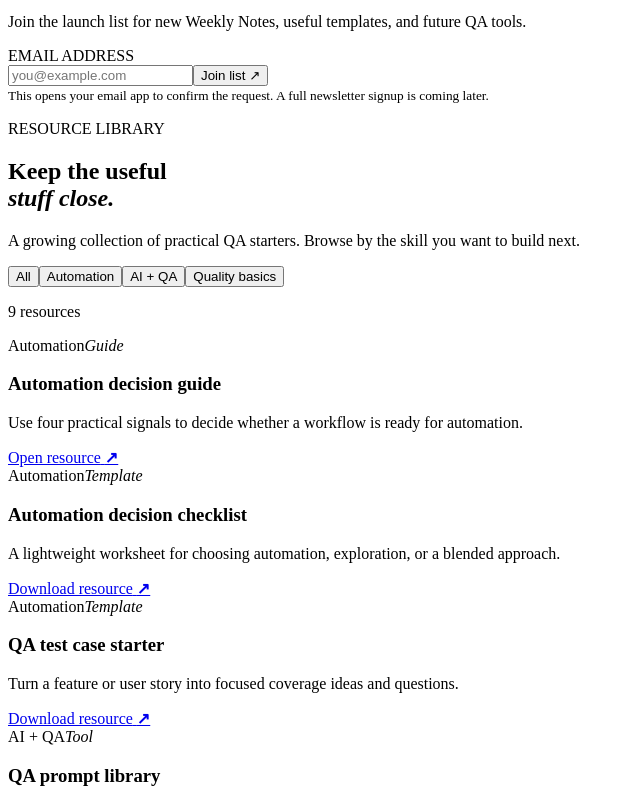
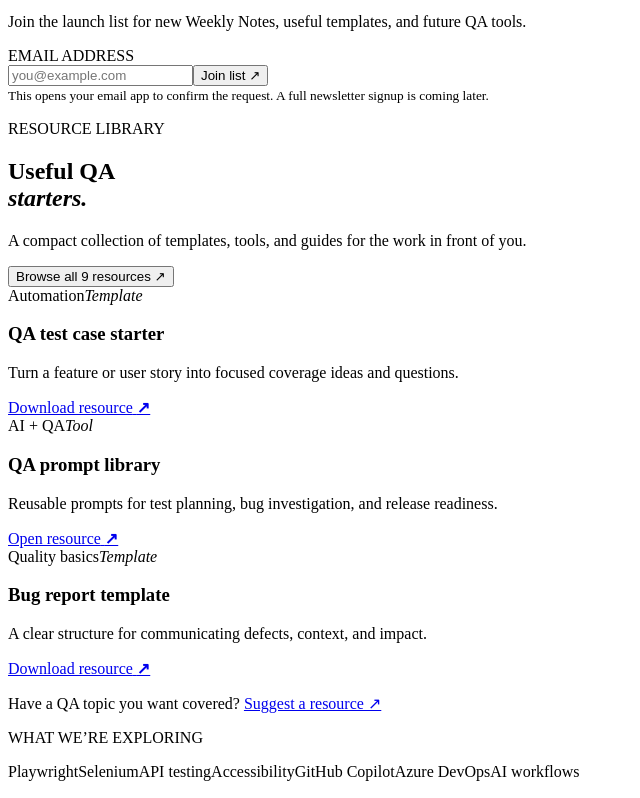
Before and after one commit to Dream-Like-King/itswatts, a React (Vite) app: page / in a window 1280 px wide. Shown: the part 4160-4958 px from the top of the page, without its empty margins (0-640 px from the left). Built offline with nearby package versions, Linux system fonts and the light colour scheme; the HTML template or start-up script is replaced by a standard one.

Commit message:
update resource library

```diff
--- a/src/components/ResourceLibrary.tsx
+++ b/src/components/ResourceLibrary.tsx
@@ -1,4 +1,4 @@
-import { useMemo, useState } from 'react'
+import { useEffect, useMemo, useState } from 'react'
 
 type Resource = {
   category: 'Automation' | 'AI + QA' | 'Quality basics'
@@ -21,36 +21,44 @@ const resources: Resource[] = [
   { category: 'Quality basics', type: 'Guide', title: 'Weekly Notes', description: 'Short, practical lessons for building a more thoughtful QA practice.', href: '#weekly' },
 ]
 
+const featuredResources = [resources[2], resources[3], resources[6]]
 const filters = ['All', 'Automation', 'AI + QA', 'Quality basics'] as const
 type Filter = typeof filters[number]
 
+function ResourceCard({ resource }: { resource: Resource }) {
+  return <article>
+    <div className="resource-meta"><span>{resource.category}</span><i>{resource.type}</i></div>
+    <h3>{resource.title}</h3>
+    <p>{resource.description}</p>
+    <a href={resource.href} download={resource.download}>{resource.download ? 'Download resource' : 'Open resource'} <b aria-hidden="true">↗</b></a>
+  </article>
+}
+
 export function ResourceLibrary() {
+  const [isOpen, setIsOpen] = useState(false)
   const [filter, setFilter] = useState<Filter>('All')
-  const visibleResources = useMemo(
-    () => filter === 'All' ? resources : resources.filter((resource) => resource.category === filter),
-    [filter],
-  )
+  const visibleResources = useMemo(() => filter === 'All' ? resources : resources.filter((resource) => resource.category === filter), [filter])
+
+  useEffect(() => {
+    const closeOnEscape = (event: KeyboardEvent) => { if (event.key === 'Escape') setIsOpen(false) }
+    window.addEventListener('keydown', closeOnEscape)
+    return () => window.removeEventListener('keydown', closeOnEscape)
+  }, [])
 
   return <section className="resource-library section" id="resources">
-    <div className="section-heading">
-      <p className="eyebrow">RESOURCE LIBRARY</p>
-      <h2>Keep the useful<br /><em>stuff close.</em></h2>
-      <p className="section-copy">A growing collection of practical QA starters. Browse by the skill you want to build next.</p>
+    <div className="resource-summary">
+      <div><p className="eyebrow">RESOURCE LIBRARY</p><h2>Useful QA<br /><em>starters.</em></h2></div>
+      <div><p>A compact collection of templates, tools, and guides for the work in front of you.</p><button type="button" className="button outline" onClick={() => setIsOpen(true)}>Browse all {resources.length} resources <span aria-hidden="true">↗</span></button></div>
     </div>
-    <div className="resource-toolbar">
-      <div className="resource-filters" role="group" aria-label="Filter resources by topic">
-        {filters.map((item) => <button type="button" key={item} className={filter === item ? 'active' : ''} onClick={() => setFilter(item)} aria-pressed={filter === item}>{item}</button>)}
-      </div>
-      <p>{visibleResources.length} {visibleResources.length === 1 ? 'resource' : 'resources'}</p>
-    </div>
-    <div className="resource-grid">
-      {visibleResources.map((resource) => <article key={resource.title}>
-        <div className="resource-meta"><span>{resource.category}</span><i>{resource.type}</i></div>
-        <h3>{resource.title}</h3>
-        <p>{resource.description}</p>
-        <a href={resource.href} download={resource.download}> {resource.download ? 'Download resource' : 'Open resource'} <b aria-hidden="true">↗</b></a>
-      </article>)}
-    </div>
+    <div className="resource-grid resource-featured">{featuredResources.map((resource) => <ResourceCard key={resource.title} resource={resource} />)}</div>
     <p className="resource-request">Have a QA topic you want covered? <a href="mailto:watson.derrick@outlook.com?subject=It%E2%80%99s%20Watts%20resource%20idea">Suggest a resource ↗</a></p>
+    {isOpen && <div className="resource-overlay" role="presentation" onMouseDown={() => setIsOpen(false)}>
+      <article className="resource-dialog" role="dialog" aria-modal="true" aria-labelledby="resource-library-title" onMouseDown={(event) => event.stopPropagation()}>
+        <button className="resource-close" type="button" onClick={() => setIsOpen(false)} aria-label="Close resource library">×</button>
+        <p className="eyebrow">RESOURCE LIBRARY</p><h2 id="resource-library-title">Find your next<br /><em>useful step.</em></h2>
+        <div className="resource-toolbar"><div className="resource-filters" role="group" aria-label="Filter resources by topic">{filters.map((item) => <button type="button" key={item} className={filter === item ? 'active' : ''} onClick={() => setFilter(item)} aria-pressed={filter === item}>{item}</button>)}</div><p>{visibleResources.length} {visibleResources.length === 1 ? 'resource' : 'resources'}</p></div>
+        <div className="resource-grid resource-full">{visibleResources.map((resource) => <ResourceCard key={resource.title} resource={resource} />)}</div>
+      </article>
+    </div>}
   </section>
 }
```
Also changed, not shown: src/styles/global.css, 4 other files (tests, documents, lock files or other folders).
